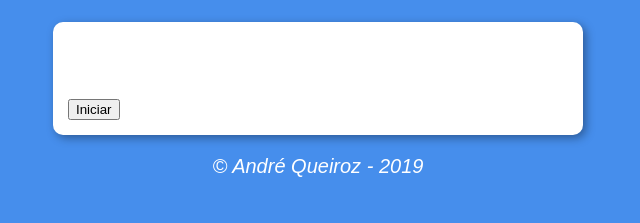
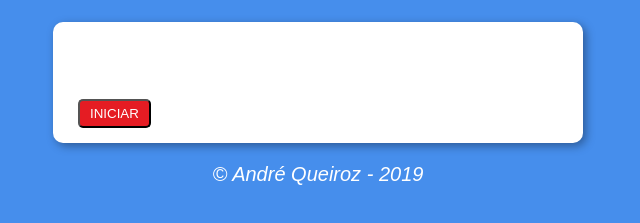
Before and after one commit to alqlima/barra-progresso, a plain HTML site: page index.html in a window 1280 px wide. Shown: the part 45-268 px from the top of the page, without its empty margins (322-962 px from the left). Drawn offline with nearby package versions, Linux system fonts and the light colour scheme.

Commit message:
Add a btn class

```diff
--- a/styles.css
+++ b/styles.css
@@ -28,3 +28,11 @@ barra-progresso {
     background-color: red;
     height: 5%;
 }
+.btn {
+    border-radius: 5px;
+    text-transform: uppercase;
+    padding: 5px 10px;
+    margin: 0px 10px;
+    background-color: #e51c23;
+    color: #fff;
+}
```
